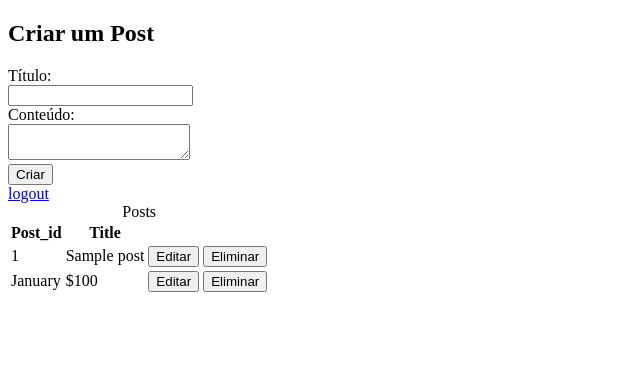
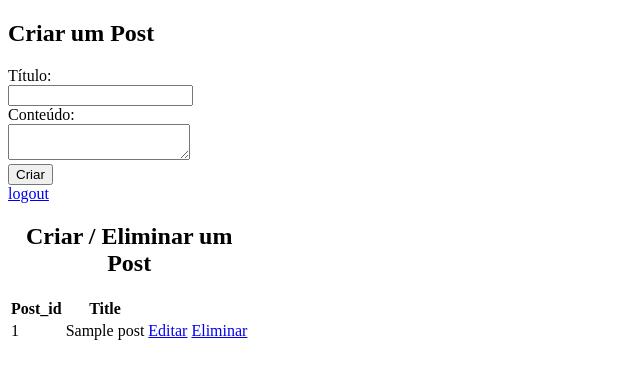
Before and after one commit to PAVasconcelos/consumidor_consciente, a PHP site: template views/create.php in a window 1280 px wide. Shown: the top 379 px of the page, without its empty margins (0-640 px from the left). Run offline with PHP 8.4, Linux system fonts and the light colour scheme; the template is opened without the code that fills it: most values are stand-ins (such as "Sample title", 1, 10 or a date in 2020); some libraries are stand-ins or nearby versions.

Commit message:
Created the option to delete a post in admin page

```diff
--- a/controllers/boss.php
+++ b/controllers/boss.php
@@ -28,6 +28,9 @@ if(empty($_SESSION["name"])) {
 } else if($url_parts[2] === "posts") {
     require("views/home.php");
 
+} else if($url_parts[2] === "delete") {
+    $postModel->deletePost($url_parts[3]);
+    header("Location: /boss/create");
 } else {
     header("Location: /boss/create");
 }
--- a/views/create.php
+++ b/views/create.php
@@ -16,13 +16,13 @@
         <form method="post" action="<?=$_SERVER["REQUEST_URI"]?>">
             <div>
                 <label>Título:<br>
-                    <input type="text" name="title" required>
+                    <input type="text" name="title">
                 </label>
             </div>
             <div>
                 <label>
                     Conteúdo:<br>
-                    <textarea name="content" required maxlength="65535"></textarea>
+                    <textarea name="content" maxlength="65535"></textarea>
                 </label>
             </div>
             <div>
@@ -39,9 +39,8 @@
     }
 ?>
 
-
         <table>
-            <caption>Posts</caption>
+            <caption><h2>Criar / Eliminar um Post</h2></caption>
             <tr>
                 <th>Post_id</th>
                 <th>Title</th>
@@ -50,27 +49,16 @@
 <?php
 foreach ($posts as $post) {
     echo '
-
         <tr>
             <td>' . $post["post_id"] . '</td>
             <td>' . $post["post_title"] . '</td>
-            <td><button>Editar</button></td>
-            <td><button>Eliminar</button></td>
-
+            <td><a href="'. BASE_PATH .'boss/edit/' . $post["post_id"] . '">Editar</a></td>
+            <td><a href="'. BASE_PATH .'boss/delete/' . $post["post_id"] . '">Eliminar</a></td>
     ';
 }
 ?>
 
-            <tr>
-                <td>January</td>
-                <td>$100</td>
-                <td><button>Editar</button></td>
-                <td><button>Eliminar</button></td>
-            </tr>
-
         </table>
-
         </nav>
     </body>
-
 </html>
```
Also changed, not shown: models/posts.php (+11 -0 lines).
